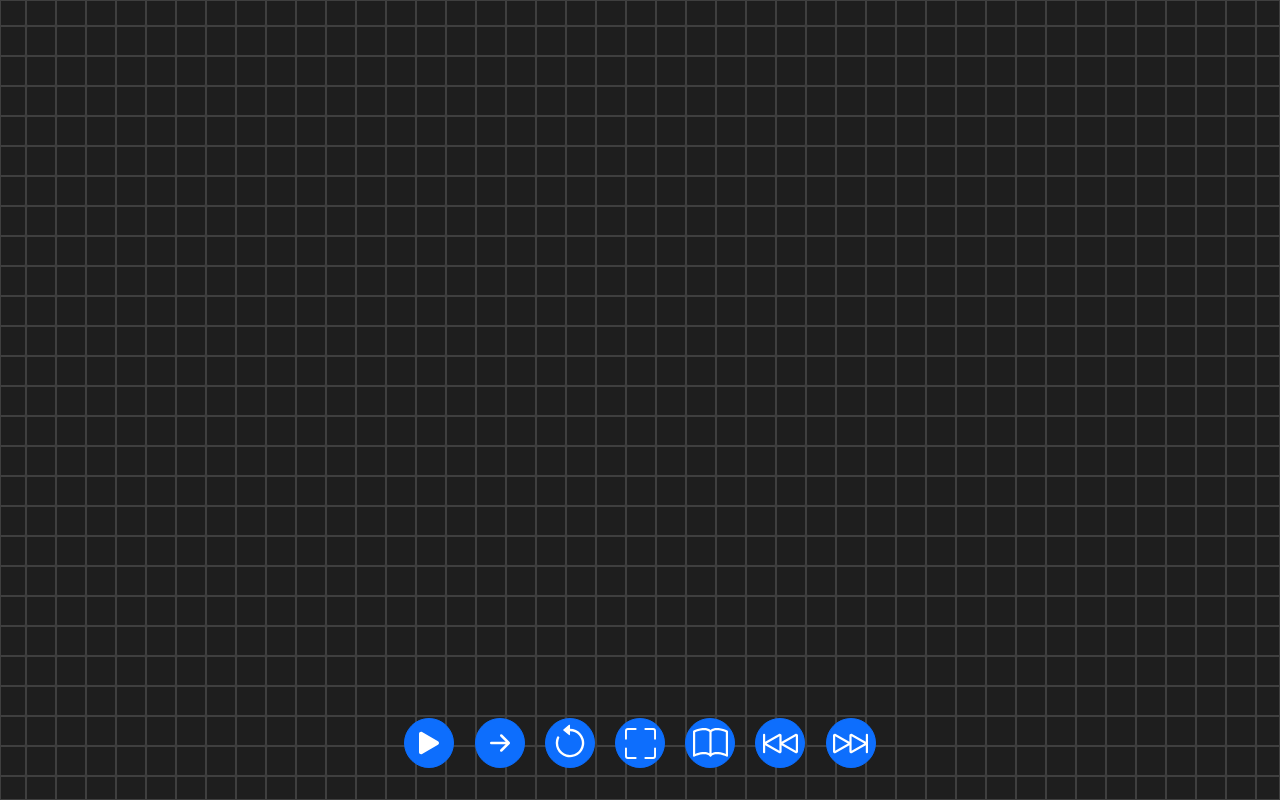
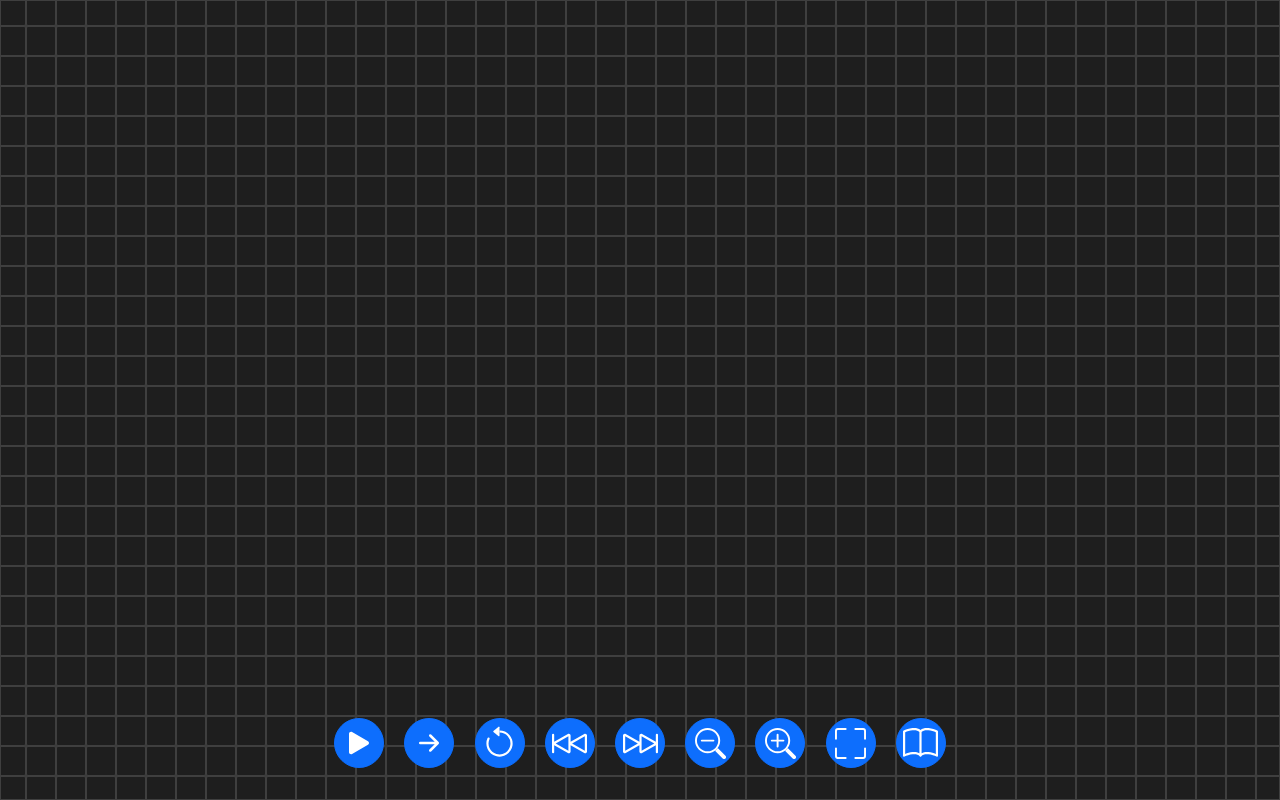
Before and after one commit to LeonardoPinheiroLacerda/GameOfLife, a plain HTML site: page index.html in a window 1280 px wide. Drawn offline with nearby package versions, Linux system fonts and the light colour scheme.

Commit message:
Opções de zoom in e zoom out

```diff
--- a/index.html
+++ b/index.html
@@ -35,6 +35,34 @@
                 </svg>
             </button>
 
+            <button class="btn btn-primary m-2 p-1 rounded-circle" id="btn-forward" onclick="slower()" data-bs-toggle="tooltip" data-bs-placement="top" title="Play slower">
+                <svg xmlns="http://www.w3.org/2000/svg" width="16" height="16" fill="currentColor" class="bi bi-skip-backward" viewBox="0 0 16 16">
+                    <path d="M.5 3.5A.5.5 0 0 1 1 4v3.248l6.267-3.636c.52-.302 1.233.043 1.233.696v2.94l6.267-3.636c.52-.302 1.233.043 1.233.696v7.384c0 .653-.713.998-1.233.696L8.5 8.752v2.94c0 .653-.713.998-1.233.696L1 8.752V12a.5.5 0 0 1-1 0V4a.5.5 0 0 1 .5-.5zm7 1.133L1.696 8 7.5 11.367V4.633zm7.5 0L9.196 8 15 11.367V4.633z"/>
+                </svg>
+            </button>
+
+            <button class="btn btn-primary m-2 p-1 rounded-circle" id="btn-backward" onclick="faster()" data-bs-toggle="tooltip" data-bs-placement="top" title="Play faster">
+                <svg xmlns="http://www.w3.org/2000/svg" width="16" height="16" fill="currentColor" class="bi bi-skip-forward" viewBox="0 0 16 16">
+                    <path d="M15.5 3.5a.5.5 0 0 1 .5.5v8a.5.5 0 0 1-1 0V8.752l-6.267 3.636c-.52.302-1.233-.043-1.233-.696v-2.94l-6.267 3.636C.713 12.69 0 12.345 0 11.692V4.308c0-.653.713-.998 1.233-.696L7.5 7.248v-2.94c0-.653.713-.998 1.233-.696L15 7.248V4a.5.5 0 0 1 .5-.5zM1 4.633v6.734L6.804 8 1 4.633zm7.5 0v6.734L14.304 8 8.5 4.633z"/>
+                </svg>
+            </button>
+
+            <button class="btn btn-primary m-2 p-1 rounded-circle" id="btn-zoomout" onclick="zoomout()" data-bs-toggle="tooltip" data-bs-placement="top" title="Zoom out">
+                <svg xmlns="http://www.w3.org/2000/svg" width="16" height="16" fill="currentColor" class="bi bi-zoom-out" viewBox="0 0 16 16">
+                    <path fill-rule="evenodd" d="M6.5 12a5.5 5.5 0 1 0 0-11 5.5 5.5 0 0 0 0 11zM13 6.5a6.5 6.5 0 1 1-13 0 6.5 6.5 0 0 1 13 0z"/>
+                    <path d="M10.344 11.742c.03.04.062.078.098.115l3.85 3.85a1 1 0 0 0 1.415-1.414l-3.85-3.85a1.007 1.007 0 0 0-.115-.1 6.538 6.538 0 0 1-1.398 1.4z"/>
+                    <path fill-rule="evenodd" d="M3 6.5a.5.5 0 0 1 .5-.5h6a.5.5 0 0 1 0 1h-6a.5.5 0 0 1-.5-.5z"/>
+                </svg>
+            </button>
+
+            <button class="btn btn-primary m-2 p-1 rounded-circle" id="btn-zoomin" onclick="zoomin()" data-bs-toggle="tooltip" data-bs-placement="top" title="Zoom in">
+                <svg xmlns="http://www.w3.org/2000/svg" width="16" height="16" fill="currentColor" class="bi bi-zoom-in" viewBox="0 0 16 16">
+                    <path fill-rule="evenodd" d="M6.5 12a5.5 5.5 0 1 0 0-11 5.5 5.5 0 0 0 0 11zM13 6.5a6.5 6.5 0 1 1-13 0 6.5 6.5 0 0 1 13 0z"/>
+                    <path d="M10.344 11.742c.03.04.062.078.098.115l3.85 3.85a1 1 0 0 0 1.415-1.414l-3.85-3.85a1.007 1.007 0 0 0-.115-.1 6.538 6.538 0 0 1-1.398 1.4z"/>
+                    <path fill-rule="evenodd" d="M6.5 3a.5.5 0 0 1 .5.5V6h2.5a.5.5 0 0 1 0 1H7v2.5a.5.5 0 0 1-1 0V7H3.5a.5.5 0 0 1 0-1H6V3.5a.5.5 0 0 1 .5-.5z"/>
+                </svg>
+            </button>
+
             <button class="btn btn-primary m-2 p-1 rounded-circle" id="btn-full-screen" onclick="fullScreen()" data-bs-toggle="tooltip" data-bs-placement="top" title="Full screen">
                 <svg xmlns="http://www.w3.org/2000/svg" width="16" height="16" fill="currentColor" id="full-screen-enter" class="bi bi-fullscreen" viewBox="0 0 16 16">
                     <path d="M1.5 1a.5.5 0 0 0-.5.5v4a.5.5 0 0 1-1 0v-4A1.5 1.5 0 0 1 1.5 0h4a.5.5 0 0 1 0 1h-4zM10 .5a.5.5 0 0 1 .5-.5h4A1.5 1.5 0 0 1 16 1.5v4a.5.5 0 0 1-1 0v-4a.5.5 0 0 0-.5-.5h-4a.5.5 0 0 1-.5-.5zM.5 10a.5.5 0 0 1 .5.5v4a.5.5 0 0 0 .5.5h4a.5.5 0 0 1 0 1h-4A1.5 1.5 0 0 1 0 14.5v-4a.5.5 0 0 1 .5-.5zm15 0a.5.5 0 0 1 .5.5v4a1.5 1.5 0 0 1-1.5 1.5h-4a.5.5 0 0 1 0-1h4a.5.5 0 0 0 .5-.5v-4a.5.5 0 0 1 .5-.5z"/>
@@ -47,18 +75,6 @@
             <button class="btn btn-primary m-2 p-1 rounded-circle" id="btn-rules" onclick='window.open("https://en.wikipedia.org/wiki/Conway%27s_Game_of_Life", "_blank")' data-bs-toggle="tooltip" data-bs-placement="top" title="History and rules (wikipedia)">
                 <svg xmlns="http://www.w3.org/2000/svg" width="16" height="16" fill="currentColor" class="bi bi-book" viewBox="0 0 16 16">
                     <path d="M1 2.828c.885-.37 2.154-.769 3.388-.893 1.33-.134 2.458.063 3.112.752v9.746c-.935-.53-2.12-.603-3.213-.493-1.18.12-2.37.461-3.287.811V2.828zm7.5-.141c.654-.689 1.782-.886 3.112-.752 1.234.124 2.503.523 3.388.893v9.923c-.918-.35-2.107-.692-3.287-.81-1.094-.111-2.278-.039-3.213.492V2.687zM8 1.783C7.015.936 5.587.81 4.287.94c-1.514.153-3.042.672-3.994 1.105A.5.5 0 0 0 0 2.5v11a.5.5 0 0 0 .707.455c.882-.4 2.303-.881 3.68-1.02 1.409-.142 2.59.087 3.223.877a.5.5 0 0 0 .78 0c.633-.79 1.814-1.019 3.222-.877 1.378.139 2.8.62 3.681 1.02A.5.5 0 0 0 16 13.5v-11a.5.5 0 0 0-.293-.455c-.952-.433-2.48-.952-3.994-1.105C10.413.809 8.985.936 8 1.783z"/>
-                </svg>
-            </button>
-
-            <button class="btn btn-primary m-2 p-1 rounded-circle" id="btn-forward" onclick="slower()" data-bs-toggle="tooltip" data-bs-placement="top" title="Play slower">
-                <svg xmlns="http://www.w3.org/2000/svg" width="16" height="16" fill="currentColor" class="bi bi-skip-backward" viewBox="0 0 16 16">
-                    <path d="M.5 3.5A.5.5 0 0 1 1 4v3.248l6.267-3.636c.52-.302 1.233.043 1.233.696v2.94l6.267-3.636c.52-.302 1.233.043 1.233.696v7.384c0 .653-.713.998-1.233.696L8.5 8.752v2.94c0 .653-.713.998-1.233.696L1 8.752V12a.5.5 0 0 1-1 0V4a.5.5 0 0 1 .5-.5zm7 1.133L1.696 8 7.5 11.367V4.633zm7.5 0L9.196 8 15 11.367V4.633z"/>
-                </svg>
-            </button>
-
-            <button class="btn btn-primary m-2 p-1 rounded-circle" id="btn-backward" onclick="faster()" data-bs-toggle="tooltip" data-bs-placement="top" title="Play faster">
-                <svg xmlns="http://www.w3.org/2000/svg" width="16" height="16" fill="currentColor" class="bi bi-skip-forward" viewBox="0 0 16 16">
-                    <path d="M15.5 3.5a.5.5 0 0 1 .5.5v8a.5.5 0 0 1-1 0V8.752l-6.267 3.636c-.52.302-1.233-.043-1.233-.696v-2.94l-6.267 3.636C.713 12.69 0 12.345 0 11.692V4.308c0-.653.713-.998 1.233-.696L7.5 7.248v-2.94c0-.653.713-.998 1.233-.696L15 7.248V4a.5.5 0 0 1 .5-.5zM1 4.633v6.734L6.804 8 1 4.633zm7.5 0v6.734L14.304 8 8.5 4.633z"/>
                 </svg>
             </button>
 
--- a/js/init.js
+++ b/js/init.js
@@ -14,10 +14,7 @@ function init(){
     construct(COLUMNS, ROWS);
     createCells(COLUMNS, ROWS);
 
-    const CONTAINER = document.querySelector('.grid-container');
-
-    CONTAINER.scrollTop = (CONTAINER.scrollHeight - document.body.offsetHeight) / 2;
-    CONTAINER.scrollLeft = (CONTAINER.scrollWidth - document.body.offsetWidth) / 2;
+    centerScroll();
 
     var tooltipTriggerList = [].slice.call(document.querySelectorAll('[data-bs-toggle="tooltip"]'))
     tooltipTriggerList.map(function (tooltipTriggerEl) {
@@ -28,3 +25,10 @@ function init(){
         $(this).tooltip('hide')
     });
 }
+
+function centerScroll(){
+    const CONTAINER = document.querySelector('.grid-container');
+
+    CONTAINER.scrollTop = (CONTAINER.scrollHeight - document.body.offsetHeight) / 2;
+    CONTAINER.scrollLeft = (CONTAINER.scrollWidth - document.body.offsetWidth) / 2;
+}
--- a/js/services/toolItems.js
+++ b/js/services/toolItems.js
@@ -6,7 +6,8 @@ var fadeOut;
 const velocities = [500, 400, 300, 200, 100];
 var actualVelocity = 3;
 
-
+const zoom = [20, 30, 40];
+var actualZoom = 1;
 
 BODY.addEventListener('mousemove', () => {
     TOOLS.classList.remove('opacity-0');
@@ -108,3 +109,20 @@ function showAlert(){
     var toast = new bootstrap.Toast(TOASTS);
     toast.show();
 }
+
+function zoomin(){
+    if(actualZoom < zoom.length -1) actualZoom ++;
+    applyZoom();
+}
+
+function zoomout(){
+    if(actualZoom > 0) actualZoom --;
+    applyZoom();
+}
+
+function applyZoom(){
+    const HTML = document.querySelector('html');
+    HTML.style.setProperty('--cell-size', zoom[actualZoom] + "px");
+
+    centerScroll();
+}
--- a/styles/theme.css
+++ b/styles/theme.css
@@ -106,17 +106,12 @@ body{
     height: 40px;
 }
 
-#btn-full-screen svg{
+#btn-full-screen svg, #btn-zoomin svg, #btn-zoomout svg{
     width: 31px !important;
     height: 31px !important;
 }
 
-#btn-reset svg{
-    width: 38px !important;
-    height: 38px !important;
-}
-
-#btn-rules svg, #btn-forward svg, #btn-backward svg{
+#btn-rules svg, #btn-forward svg, #btn-backward svg, #btn-reset svg{
     width: 35px !important;
     height: 35px !important;
 }
```
